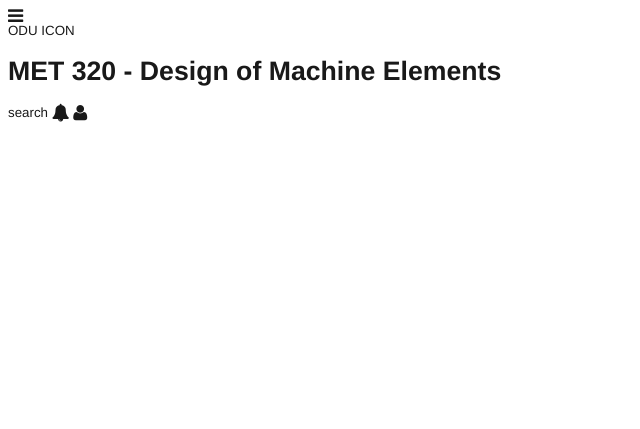
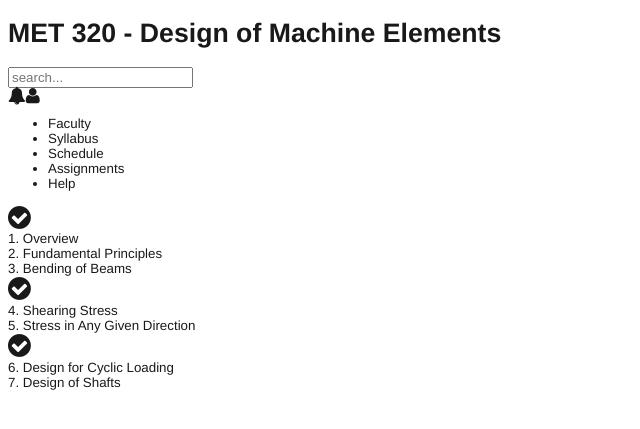
Before and after one commit to jeniferdaniels/mockup, a PHP site: page /style/testModuleList.php in a window 1280 px wide. Shown: the top 429 px of the page, without its empty margins (0-640 px from the left). Run offline with PHP 8.4, Linux system fonts and the light colour scheme; some libraries are stand-ins or nearby versions.

Commit message:
Pulled items out and write them with functions. Created dummy boxes.

```diff
--- a/style/testModuleList.php
+++ b/style/testModuleList.php
@@ -1,33 +1,76 @@
-<!doctype html>
+<?PHP include_once 'iconVariables.php' ?>
+<?PHP include_once 'mockupFunctions.php' ?>
 <?PHP
 	$css = (isset($_GET['css'])? $_GET['css']: "oduColors.css");
 	$page = (isset($_GET['iFramePage'])? $_GET['iFramePage']: "testTags.php");
+
+	$icons = array (
+		"prev" 			=> $iconNavPrevious,
+		"next" 			=> $iconNavNext,
+		"menu" 			=> $iconHamburgerMenu,
+		"notification" 	=> $iconNotification,
+		"user" 			=> $iconUser
+	);
+
+	$nav = "";
+	$breadCrumbs = "";
+
+	$boxes = array (
+		array(
+			"title" => "1. Overview",
+			"isCollapsed" => 1,
+			"isComplete" => 1,
+			"urlInProgress" => ""),
+		array(
+			"title" => "2. Fundamental Principles",
+			"isCollapsed" => 1,
+			"isComplete" => 0,
+			"urlInProgress" => ""),
+		array(
+			"title" => "3. Bending of Beams",
+			"isCollapsed" => 1,
+			"isComplete" => 0,
+			"urlInProgress" => "something.php"),
+		array(
+			"title" => "4. Shearing Stress",
+			"isCollapsed" => 1,
+			"isComplete" => 1,
+			"urlInProgress" => ""),
+		array(
+			"title" => "5. Stress in Any Given Direction",
+			"isCollapsed" => 1,
+			"isComplete" => 0,
+			"urlInProgress" => ""),
+		array(
+			"title" => "6. Design for Cyclic Loading",
+			"isCollapsed" => 1,
+			"isComplete" => 1,
+			"urlInProgress" => ""),
+		array(
+			"title" => "7. Design of Shafts",
+			"isCollapsed" => 1,
+			"isComplete" => 0,
+			"urlInProgress" => "")
+		);
+
 ?>
-<?PHP include 'iconVariables.php' ?>
+
+<!doctype html>
 <html>
 	<head>
-		<title>Test</title>
-
-		<link rel="stylesheet" type="text/css" href="../fonts/font-awesome-4.4.0/css/font-awesome.min.css">
-		<link rel="stylesheet" type="text/css" href="<?PHP echo $css ?>">
-
-		<!--fonts from Adobe Typekit -->
-		<script src="https://use.typekit.net/scm3ciw.js"></script>
-		<script>try{Typekit.load({ async: true });}catch(e){}</script>
-
+		<?php writeHead('Test Text Content', $css); ?>
 	</head>
 
 	<body>
+		<?php writeTop($icons, $nav, 'MET 320 - Design of Machine Elements', $breadCrumbs); ?>
+		<?php writeCourseInfoMenu() ?>
 
-		<header>
-			<?php echo $iconHamburgerMenu ?>
-			<div class="oduIcon">ODU ICON</div>
-			<h1 class="courseTitle">MET 320 - Design of Machine Elements</h1>
-			search
-			<?php echo $iconNotification ?>
-			<?php echo $iconUser ?>
-		</header>
-
+		<div class="contentWrapper">
+			<?php
+				for ($i=0; $i<count($boxes); $i++)
+					writeBox($boxes[$i]["title"], $boxes[$i]["isCollapsed"], $boxes[$i]["isComplete"]);
+			?>
+		</div>
 
 	</body>
 </html>
```
